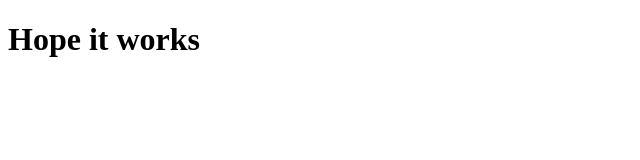
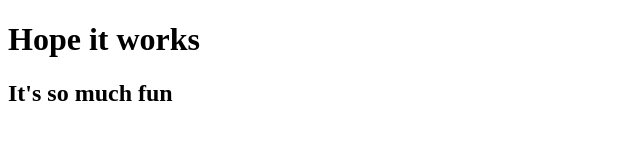
Before and after one commit to SamBookWorm2/gitexperiment, a plain HTML site: page index.html in a window 1280 px wide. Shown: the whole page, without its empty margins (0-640 px from the left). Drawn offline with Linux system fonts and the light colour scheme.

Commit message:
added h2

```diff
--- a/index.html
+++ b/index.html
@@ -5,6 +5,7 @@
 	</head>
 	<body>
 		<h1>Hope it works</h1>
+		<h2>It's so much fun</h2>
 
 	</body>
 </html>
```
